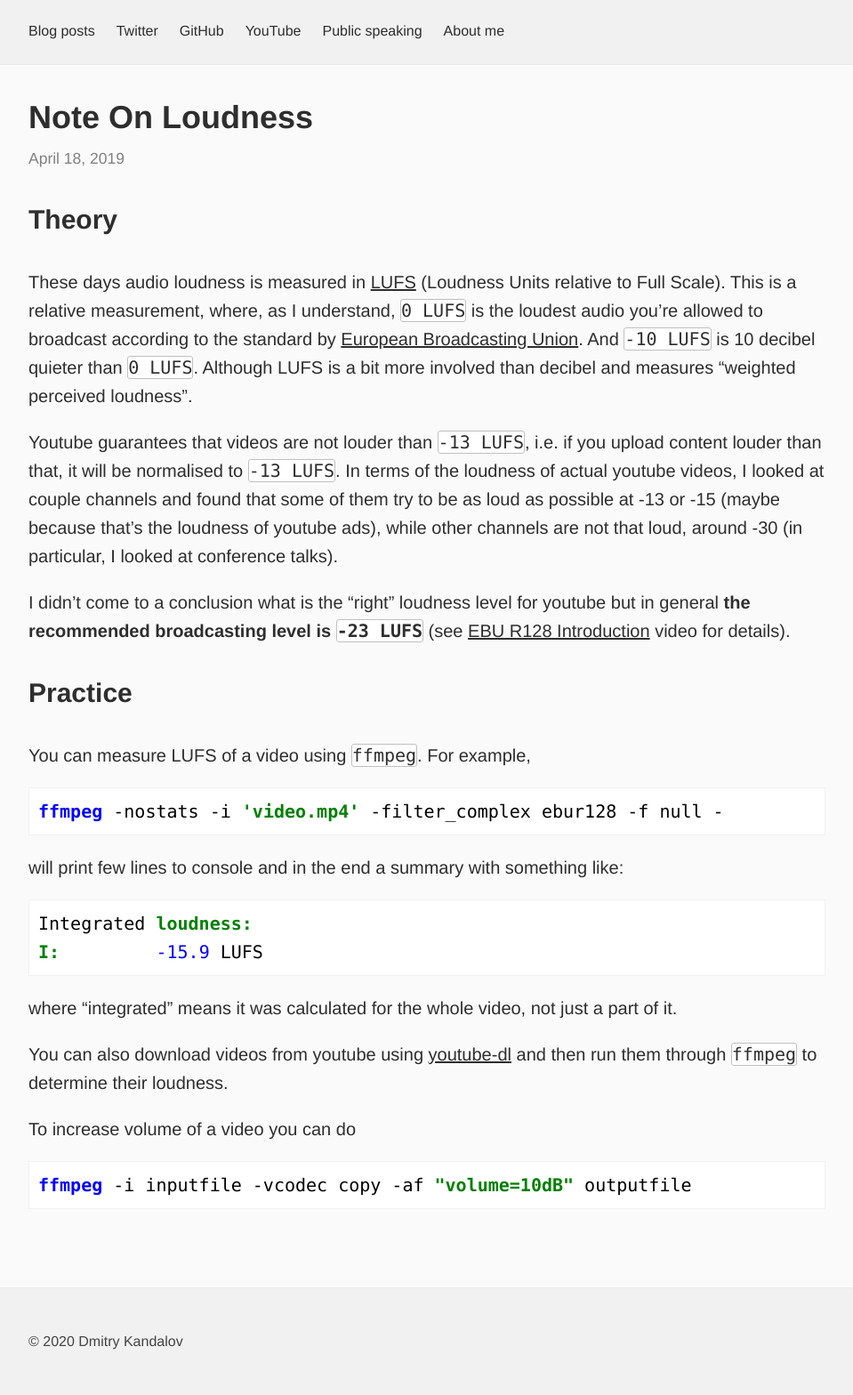
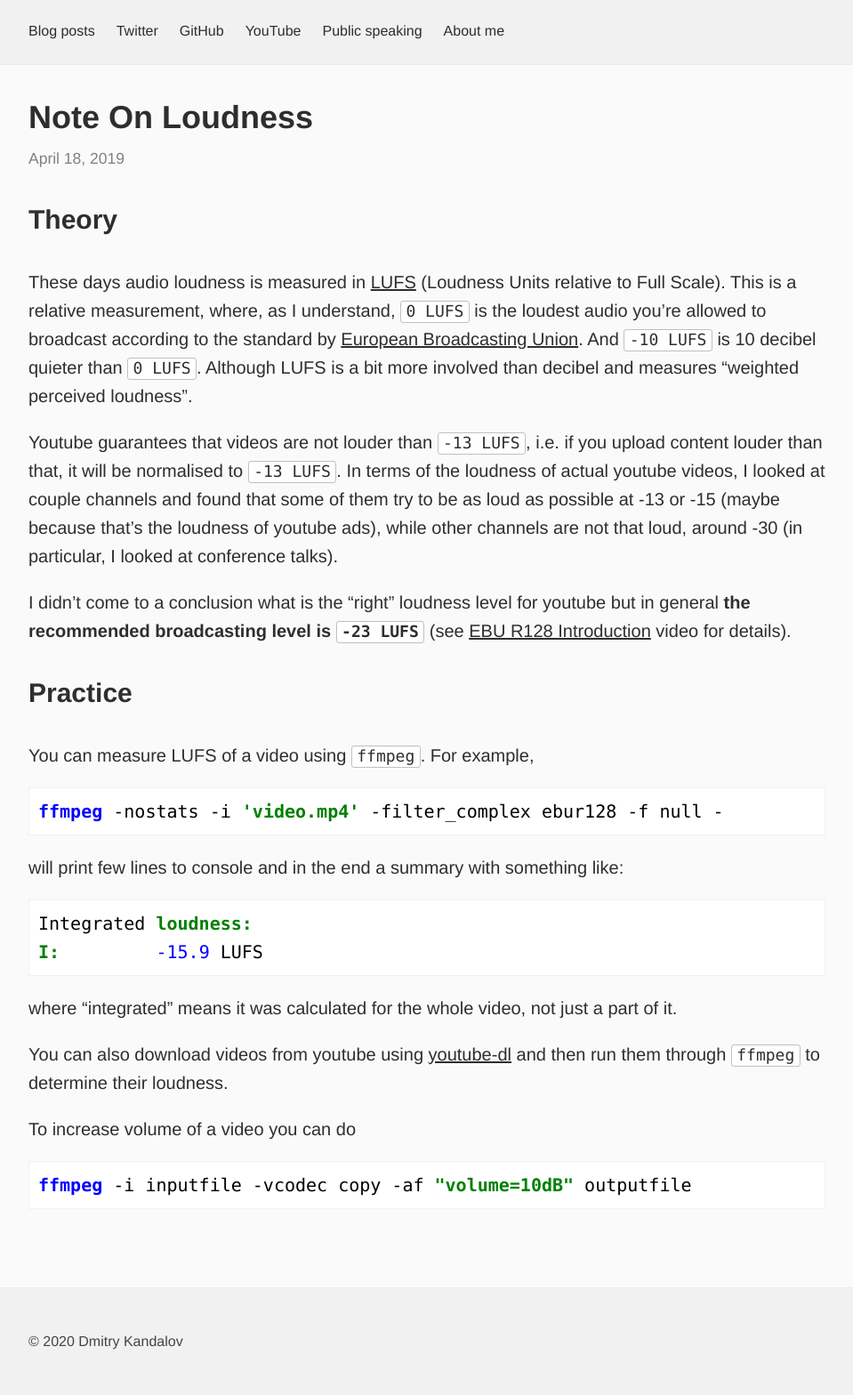
Before and after one commit to dkandalov/dkandalov.github.io, a Jekyll site: the page built from _posts/2019-04-18-note-on-loudness.md, in a window 1280 px wide. Shown: the whole page at 89% size, without its empty margins (160-1119 px from the left). Built offline with Jekyll 4.4.1, drawn with Linux system fonts in a browser that asks for light colours; our own code applies the rules of GitHub Pages for plain Markdown files.

Commit message:
better looking css for backtick quotes

```diff
--- a/_sass/_global.scss
+++ b/_sass/_global.scss
@@ -301,8 +301,9 @@ pre {
   max-width: 60em;
 }
 code.highlighter-rouge {
-  border: 1px solid;
+  font-size: 0.9em;
+  padding: 0 0.3em 0.1em;
   border-radius: 3px;
-  border-color: $gray3;
+  border: 1px solid $gray3;
   background: #FFF;
 }
```
